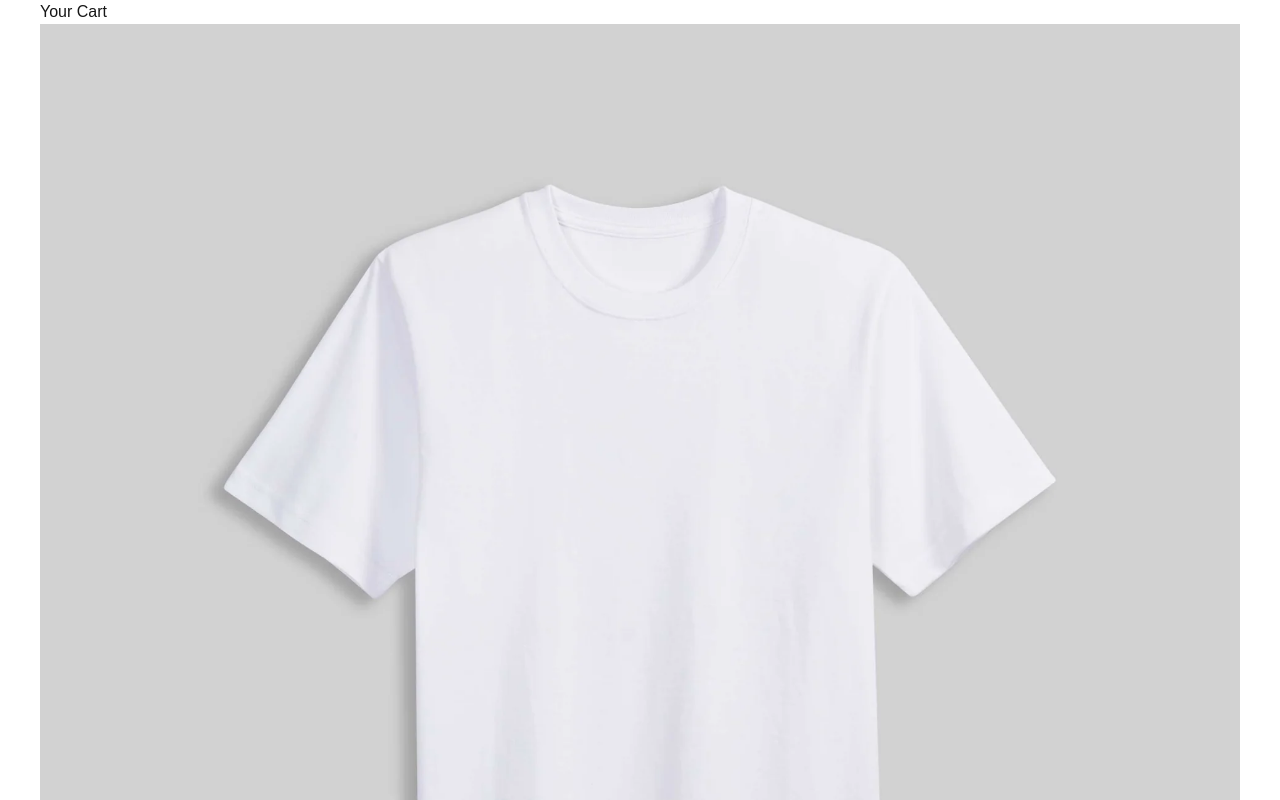
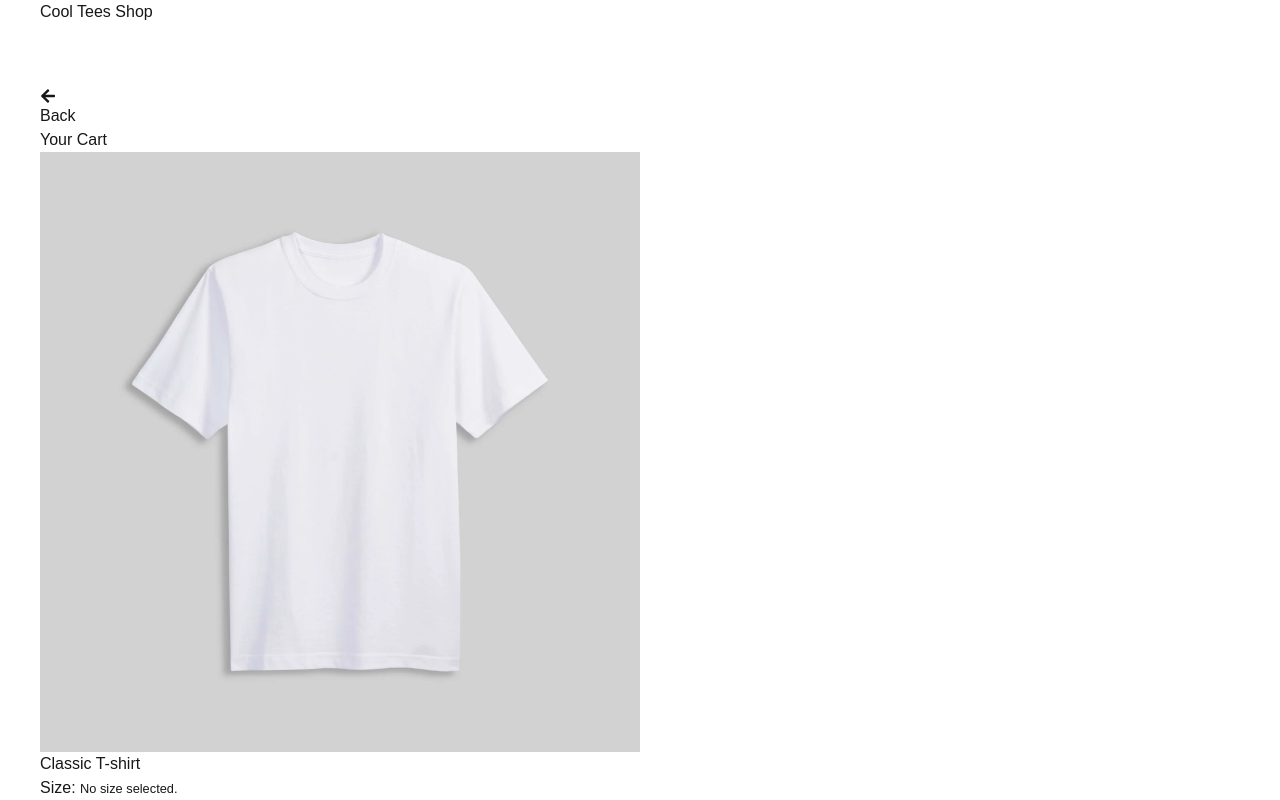
Before and after one commit to SSSoto17/14c-state-in-url, a Next.js app: page /payment in a window 1280 px wide. Shown: the top 800 px of the page. Built offline with nearby package versions, Linux system fonts and the light colour scheme.

Commit message:
Conditional rendering depending on selections, with error messages on no options selected and dynamic images

```diff
--- a/package.json
+++ b/package.json
@@ -9,9 +9,10 @@
     "lint": "next lint"
   },
   "dependencies": {
+    "next": "15.0.3",
     "react": "19.0.0-rc-66855b96-20241106",
     "react-dom": "19.0.0-rc-66855b96-20241106",
-    "next": "15.0.3"
+    "react-icons": "^5.3.0"
   },
   "devDependencies": {
     "postcss": "^8",
--- a/src/app/globals.css
+++ b/src/app/globals.css
@@ -13,9 +13,12 @@ body {
   font-family: Arial, Helvetica, sans-serif;
   display: grid;
   grid-template-columns: minmax(1rem, 1fr) minmax(0, 1200px) minmax(1rem, 1fr);
+  grid-template-rows: auto 1fr;
+  row-gap: 4rem;
   min-height: 100svh;
 
-  > main {
+  > main,
+  > header {
     grid-column: 1 / 4;
     display: grid;
     grid-template-columns: subgrid;
--- a/src/app/layout.js
+++ b/src/app/layout.js
@@ -1,28 +1,17 @@
-import localFont from "next/font/local";
 import "./globals.css";
 
-const geistSans = localFont({
-  src: "./fonts/GeistVF.woff",
-  variable: "--font-geist-sans",
-  weight: "100 900",
-});
-const geistMono = localFont({
-  src: "./fonts/GeistMonoVF.woff",
-  variable: "--font-geist-mono",
-  weight: "100 900",
-});
-
 export const metadata = {
-  title: "Create Next App",
-  description: "Generated by create next app",
+  title: "Buy a cool Tee",
+  description: "Find your new tee today!",
 };
 
 export default function RootLayout({ children }) {
   return (
     <html lang="en">
-      <body
-        className={`${geistSans.variable} ${geistMono.variable} antialiased`}
-      >
+      <body>
+        <header className="py-10 bg-[var(--background)] drop-shadow-lg">
+          <h1 className="text-4xl font-extrabold">Cool Tees Shop</h1>
+        </header>
         {children}
       </body>
     </html>
--- a/src/app/page.js
+++ b/src/app/page.js
@@ -38,7 +38,7 @@ export default function Home() {
   );
 
   return (
-    <main className="place-content-center">
+    <main className="place-content-start">
       <section className="grid md:grid-cols-2 gap-x-12 gap-y-8">
         <Image src={teeColor} alt={product.title} width={800} height={800} />
         <article className="grid auto-rows-min gap-y-8">
--- a/src/app/payment/page.js
+++ b/src/app/payment/page.js
@@ -1,25 +1,117 @@
+import Link from "next/link";
+
+import ProductCard from "@/components/ProductCard";
 import { use } from "react";
-import Image from "next/image";
+import { FaArrowLeft } from "react-icons/fa";
+
 import whiteTee from "@/assets/whitetee.jpg";
+import blackTee from "@/assets/blacktee.webp";
+import blackWhiteTee from "@/assets/blackwhitetee.jpg";
+import redTee from "@/assets/redtee.jpg";
 
 const product = {
   title: "Classic T-shirt",
   price: 9.99,
   sizes: ["xxs", "xs", "m", "l", "xl", "xxl", "xxxl"],
-  colors: ["White", "Black&White", "Red", "Black"],
+  colors: [
+    { name: "White", img: whiteTee },
+    { name: "Black", img: blackTee },
+    { name: "Black&White", img: blackWhiteTee },
+    { name: "Red", img: redTee },
+  ],
 };
 
 export default function Checkout({ searchParams }) {
   const { size, color } = use(searchParams);
 
+  const currentTeeColor = product.colors
+    .filter((productColor) => productColor.name == color)
+    .pop();
+
   return (
-    <main>
-      <section>
-        <h2>Your Cart</h2>
-        <article className="grid grid-cols-2 gap-6 max-h-40 max-w-96">
-          <Image src={whiteTee} alt={product.title} />
+    <main className="place-content-start">
+      <Link
+        href="/"
+        className="text-lg text-slate-700 hover:text-[var(--foreground)] border-b border-slate-100 w-fit flex gap-2 items-center"
+      >
+        <FaArrowLeft />
+        Back
+      </Link>
+      <section className="place-self-center border border-slate-200 rounded-2xl p-12 grid gap-y-8">
+        <h2 className="text-4xl font-bold cursor-default">Your Cart</h2>
+        <ProductCard
+          title={product.title}
+          img={color ? currentTeeColor.img.src : whiteTee}
+          size={size}
+          color={color}
+        />
+        {/* {size && color ? (
+          <article className="grid grid-cols-2 gap-6 max-w-96 py-4 border-t border-b border-slate-100 cursor-default">
+            <Image
+              src={color ? currentTeeColor.img.src : whiteTee}
+              alt={product.title}
+              width={600}
+              height={600}
+            />
+            <div>
+              <h3 className="text-2xl font-semibold mb-4">{product.title}</h3>
+              <p>
+                Size: <strong className="uppercase">{size}</strong>
+              </p>
+              <p>
+                Color: <strong>{color}</strong>
+              </p>
+            </div>
+          </article>
+        ) : size ? (
+          <article className="grid grid-cols-2 gap-6 max-w-96 py-4 border-t border-b border-slate-100 cursor-default">
+            <Image
+              src={currentTeeColor.img.src}
+              alt={product.title}
+              width={600}
+              height={600}
+            />
+            <div>
+              <h3 className="text-2xl font-semibold mb-4">{product.title}</h3>
+              <p>
+                Size: <strong className="uppercase">{size}</strong>
+              </p>
+              <p>
+                Color: <small>No color selected.</small>
+              </p>
+            </div>
+          </article>
+        ) : color ? (
+          <article className="grid grid-cols-2 gap-6 max-w-96 py-4 border-t border-b border-slate-100 cursor-default">
+            <Image
+              src={currentTeeColor.img.src}
+              alt={product.title}
+              width={600}
+              height={600}
+            />
+            <div>
+              <h3 className="text-2xl font-semibold mb-4">{product.title}</h3>
+              <p>
+                Size: <small>No size selected</small>.
+              </p>
+              <p>
+                Color: <strong>{color}</strong>
+              </p>
+            </div>
+          </article>
+        ) : (
+          "Please select size and color."
+        )} */}
+
+        {/* <article className="grid grid-cols-2 gap-6 max-w-96 py-4 border-t border-b border-slate-100 cursor-default">
+          <Image
+            src={currentTeeColor.img.src}
+            alt={product.title}
+            width={600}
+            height={600}
+          />
           <div>
-            <h3 className="text-xl font-semibold">{product.title}</h3>
+            <h3 className="text-2xl font-semibold mb-4">{product.title}</h3>
             <p>
               Size: <strong className="uppercase">{size}</strong>
             </p>
@@ -27,7 +119,10 @@ export default function Checkout({ searchParams }) {
               Color: <strong>{color}</strong>
             </p>
           </div>
-        </article>
+        </article> */}
+        <button className="place-self-center inline-block w-36 text-slate-50 bg-green-800 hover:bg-green-700 rounded-md py-2 px-4">
+          Pay now
+        </button>
       </section>
     </main>
   );
--- /dev/null
+++ b/src/components/ProductCard.jsx
@@ -0,0 +1,27 @@
+import Image from "next/image";
+
+const ProductCard = ({ title, img, size, color }) => {
+  console.log(color);
+  return (
+    <article className="grid grid-cols-2 gap-6 max-w-96 py-4 border-t border-b border-slate-100 cursor-default">
+      <Image src={img} alt={title} width={600} height={600} />
+      <div>
+        <h3 className="text-2xl font-semibold mb-4">{title}</h3>
+        <p>
+          Size:{" "}
+          {size ? (
+            <strong className="uppercase">{size}</strong>
+          ) : (
+            <small>No size selected.</small>
+          )}
+        </p>
+        <p>
+          Color:{" "}
+          {color ? <strong>{color}</strong> : <small>No color selected.</small>}
+        </p>
+      </div>
+    </article>
+  );
+};
+
+export default ProductCard;
```
Also changed, not shown: 1 other file (tests, documents, lock files or other folders).
